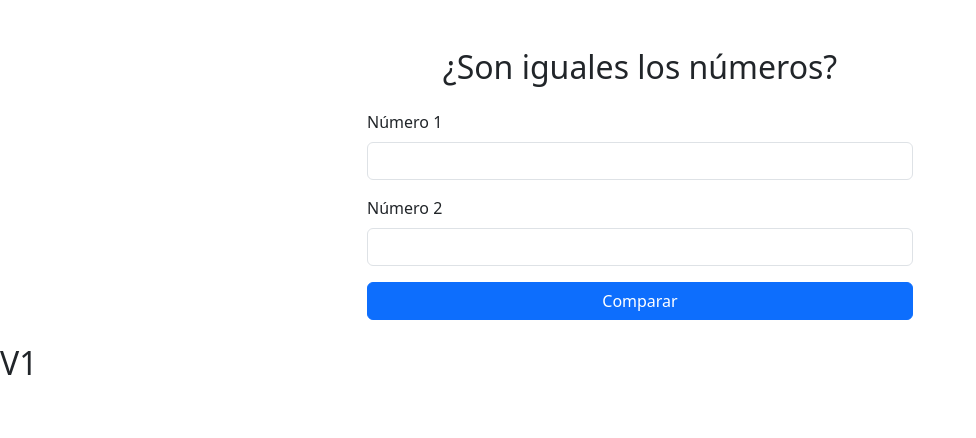
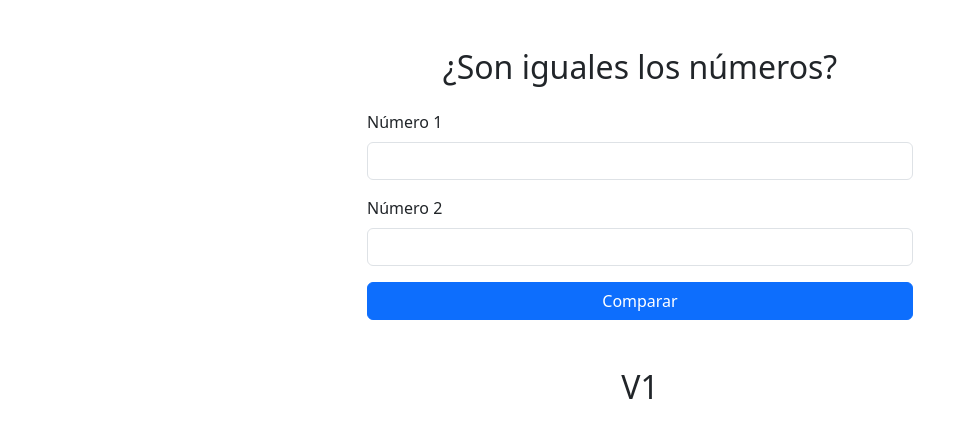
Before and after one commit to michelcun/NumberValidator, a plain HTML site: page index.html in a window 1280 px wide. Shown: the whole page, without its empty margins (0-976 px from the left). Drawn offline with nearby package versions, Linux system fonts and the light colour scheme.

Commit message:
Version added center

```diff
--- a/index.html
+++ b/index.html
@@ -29,7 +29,7 @@
     </div>
   </div>
 </div>
-<div ><h2>V1</h2></div>
+<div class="mt-4 text-center"  ><h2>V1</h2></div>
 
 <!-- Bootstrap JS Bundle -->
 <script src="https://cdn.jsdelivr.net/npm/bootstrap@5.3.3/dist/js/bootstrap.bundle.min.js"></script>
```
